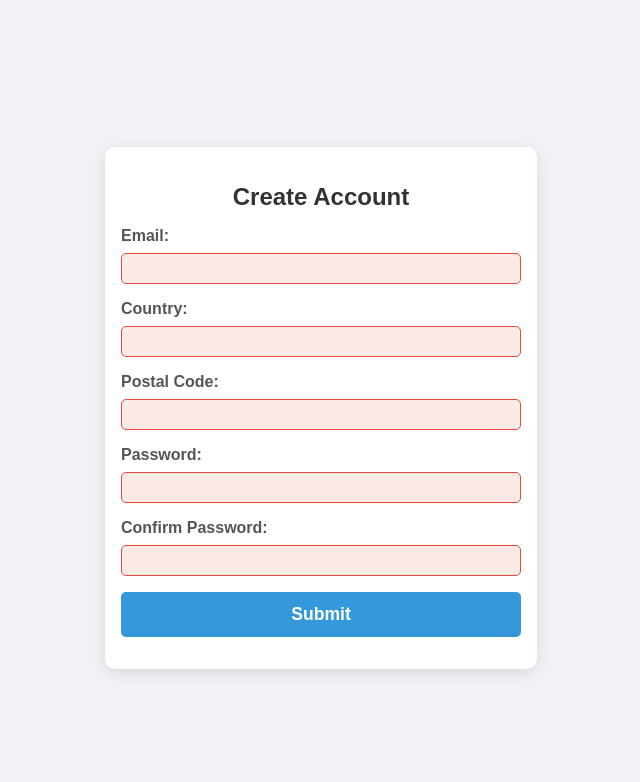
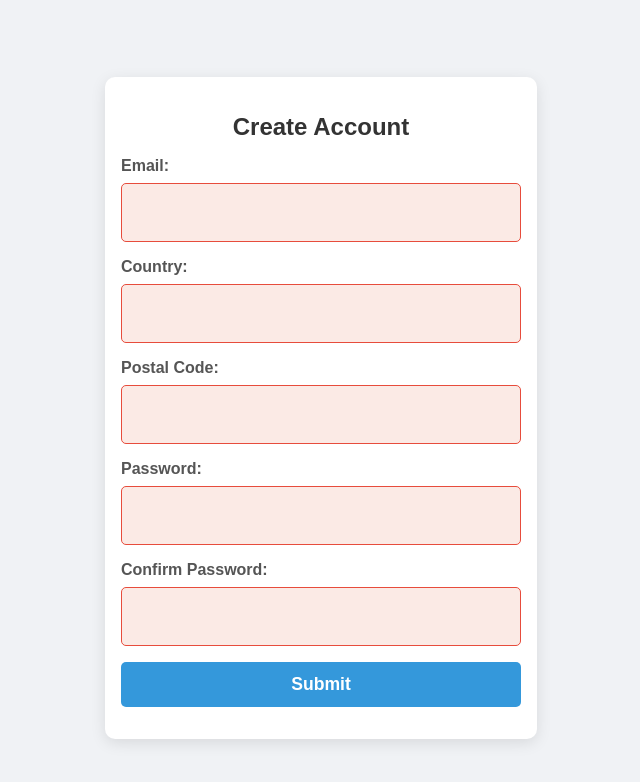
Before and after one commit to Joseph-Scripture/live-validation, a plain HTML site: page index.html in a window 1280 px wide. Shown: the whole page, without its empty margins (319-959 px from the left). Drawn offline with Linux system fonts and the light colour scheme.

Commit message:
corrected input

```diff
--- a/styles/style.css
+++ b/styles/style.css
@@ -39,7 +39,7 @@ input {
     padding: 10px;
     border: 1px solid #ccc;
     border-radius: 5px;
-    font-size: .5rem;
+    font-size: 2rem;
     box-sizing: border-box;
 }
 
```
